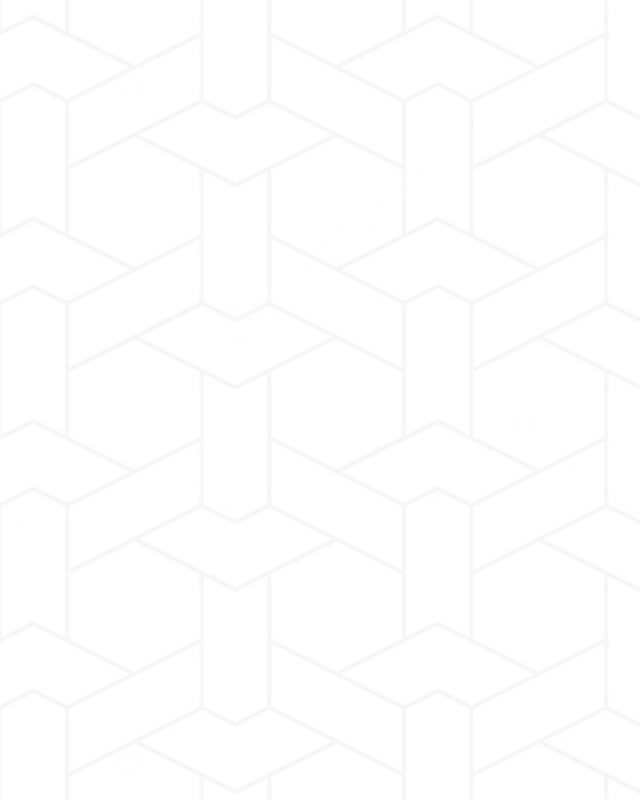
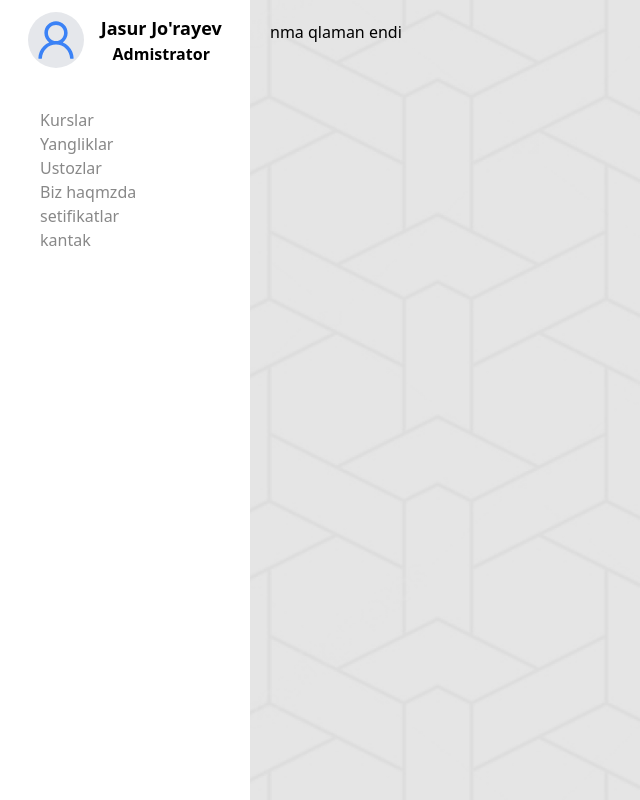
Before and after one commit to sureface/yuksak-idrok, a React (Create React App) app: page /admin/menus in a window 1280 px wide. Shown: the whole page, without its empty margins (0-640 px from the left). Built offline with nearby package versions, Linux system fonts and the light colour scheme.

Commit message:
adminPage added

```diff
--- a/src/App.js
+++ b/src/App.js
@@ -9,6 +9,7 @@ import News from "./pages/News";
 import Contact from "./pages/Contact";
 import LogIn from "./pages/LogIn";
 import SignUp from "./pages/SignUp";
+import AdminMenu from "./pages/AdminMenu";
 
 const App = () => {
     return (
@@ -22,6 +23,7 @@ const App = () => {
                 <Route path="/contact" exact  component={Contact} />
                 <Route path="/login" exact  component={LogIn} />
                 <Route path="/signup" exact  component={SignUp} />
+                <Route path="/admin/menus" exact  component={AdminMenu} />
             </Switch>
         </BrowserRouter>
     );
--- /dev/null
+++ b/src/components/Admin.js
@@ -0,0 +1,37 @@
+import React from 'react';
+import {AiOutlineUser} from "react-icons/ai";
+import {Link} from "react-router-dom";
+import "../styles/admin.scss";
+
+const Admin = (props) => {
+    return (
+        <div className="admin-layout w-full h-screen flex ">
+            <div className="admin-layout-left h-full overflow-y-auto bg-white py-3">
+                <div className="w-full flex items-center justify-around px-5 mb-10">
+                    <div className="text-blue-500 bg-gray-200 rounded-full h-14 w-14 flex items-center justify-center">
+                        <AiOutlineUser  className="text-5xl"/>
+                    </div>
+                    <div className="text-center font-semibold">
+                        <div className="text-lg">Jasur Jo'rayev</div>
+                        <p className="mb-0">Admistrator</p>
+                    </div>
+                </div>
+                <div className="menu">
+                    <ul className="flex flex-col">
+                        <li className="nav-item"><Link to="/admin" className="nav-link">Kurslar</Link></li>
+                        <li className="nav-item"><Link to="/admin" className="nav-link">Yangliklar</Link></li>
+                        <li className="nav-item"><Link to="/admin" className="nav-link">Ustozlar</Link></li>
+                        <li className="nav-item"><Link to="/admin" className="nav-link">Biz haqmzda</Link></li>
+                        <li className="nav-item"><Link to="/admin" className="nav-link">setifikatlar</Link></li>
+                        <li className="nav-item"><Link to="/admin" className="nav-link">kantak</Link></li>
+                    </ul>
+                </div>
+            </div>
+            <div className="admin-layout-right h-full overflow-y-auto p-5">
+                {props.children}
+            </div>
+        </div>
+    );
+};
+
+export default Admin;
--- a/src/components/navigation.js
+++ b/src/components/navigation.js
@@ -27,8 +27,8 @@ const Navigation = () => {
                     <FaBars  className="text-4xl text-blue-500"/>
                 </button>
                 <div>
-                    <Link to="/"><img className="w-32 lg:block hidden" src={newYearLogo} alt="oops something went wrong"/></Link>
-                    <Link to="/"><img className="w-32 lg:hidden block" src={LogoBlue} alt="oops something went wrong"/></Link>
+                    <Link to="/home"><img className="w-32 lg:block hidden" src={newYearLogo} alt="oops something went wrong"/></Link>
+                    <Link to="/home"><img className="w-32 lg:hidden block" src={LogoBlue} alt="oops something went wrong"/></Link>
                 </div>
                 <ul className={ showToggler ? "flex items-center ml-10 flex" : "flex items-center ml-10 lg:flex hidden show"}>
                     <li>
--- /dev/null
+++ b/src/pages/AdminMenu.js
@@ -0,0 +1,12 @@
+import React from 'react';
+import Admin from "../components/Admin";
+
+const AdminMenu = () => {
+    return (
+        <Admin>
+            nma qlaman endi
+        </Admin>
+    );
+};
+
+export default AdminMenu;
--- /dev/null
+++ b/src/styles/admin.css
@@ -0,0 +1,29 @@
+.admin-layout-left {
+  width: 250px;
+}
+.admin-layout-left .menu .nav-item .nav-link {
+  padding-left: 40px;
+  color: #888888;
+  position: relative;
+}
+.admin-layout-left .menu .nav-item .nav-link:after {
+  content: "";
+  position: absolute;
+  left: 0;
+  top: 0;
+  bottom: 0;
+  right: 0;
+  height: 0;
+  margin: auto;
+  width: 2px;
+  background-color: #00c0ff;
+  transition: all 0.02s linear;
+}
+.admin-layout-left .menu .nav-item .nav-link:hover:after {
+  height: 100%;
+}
+.admin-layout-right {
+  width: calc(100% - 250px);
+}
+
+/*# sourceMappingURL=admin.css.map */
--- /dev/null
+++ b/src/styles/admin.scss
@@ -0,0 +1,37 @@
+.admin-layout{
+  &-left{
+    width: 250px;
+    .menu{
+      .nav-item{
+        .nav-link{
+          padding-left: 40px;
+          color: #888888;
+          position: relative;
+
+          &:after {
+            content: '';
+            position: absolute;
+            left: 0;
+            top: 0;
+            bottom: 0;
+            right: 0;
+            height: 0;
+            margin: auto;
+            width: 2px;
+            background-color: #00c0ff;
+            transition: all .02s linear;
+          }
+
+          &:hover{
+            &:after{
+              height: 100%;
+            }
+          }
+        }
+      }
+    }
+  }
+  &-right{
+    width: calc(100% - 250px);
+  }
+}
```
Also changed, not shown: 1 other file (tests, documents, lock files or other folders).
